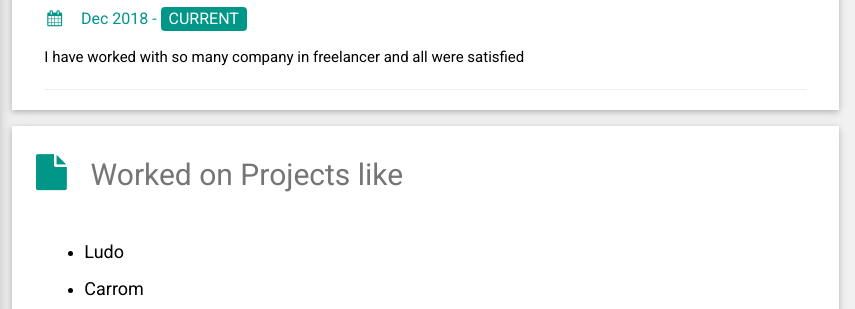
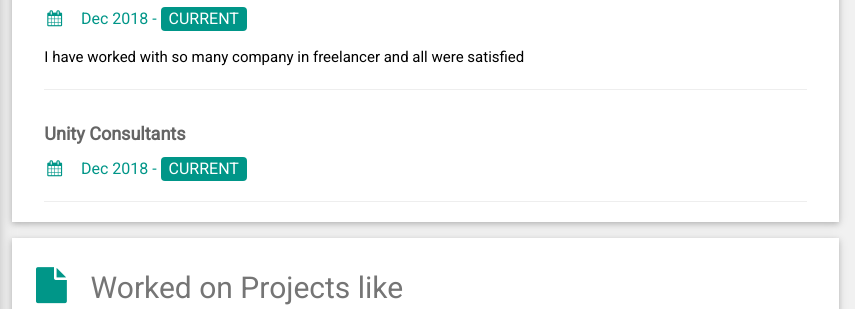
Before and after one commit to Hunterz-cyber/Hunterz-cyber.github.io, a plain HTML site: page index.html in a window 1280 px wide. Shown: the part 153-462 px from the top of the page, 425-1280 px from the left. Drawn offline with nearby package versions, Linux system fonts and the light colour scheme.

Commit message:
Update index.html

```diff
--- a/index.html
+++ b/index.html
@@ -109,6 +109,12 @@ html,body,h1,h2,h3,h4,h5,h6 {font-family: "Roboto", sans-serif}
           <p>I have worked with so many company in freelancer and all were satisfied</p>
           <hr>
         </div>
+        <div class="w3-container">
+          <h5 class="w3-opacity"><b>Unity Consultants</b></h5>
+          <h6 class="w3-text-teal"><i class="fa fa-calendar fa-fw w3-margin-right"></i>Dec 2018 - <span class="w3-tag w3-teal w3-round">CURRENT</span></h6>
+
+          <hr>
+        </div>
       </div>
 
       <div class="w3-container w3-card-2 w3-white">
```
